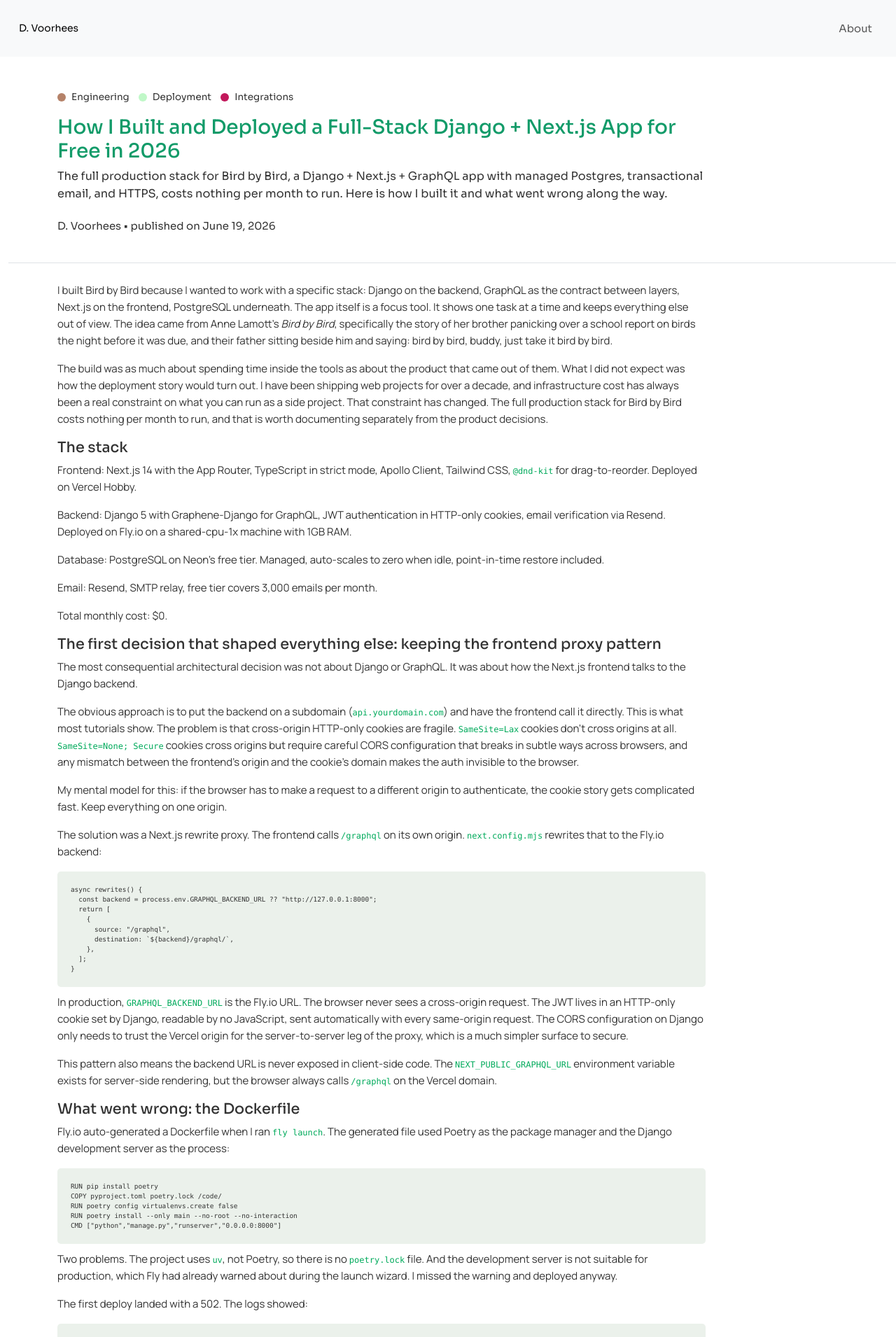
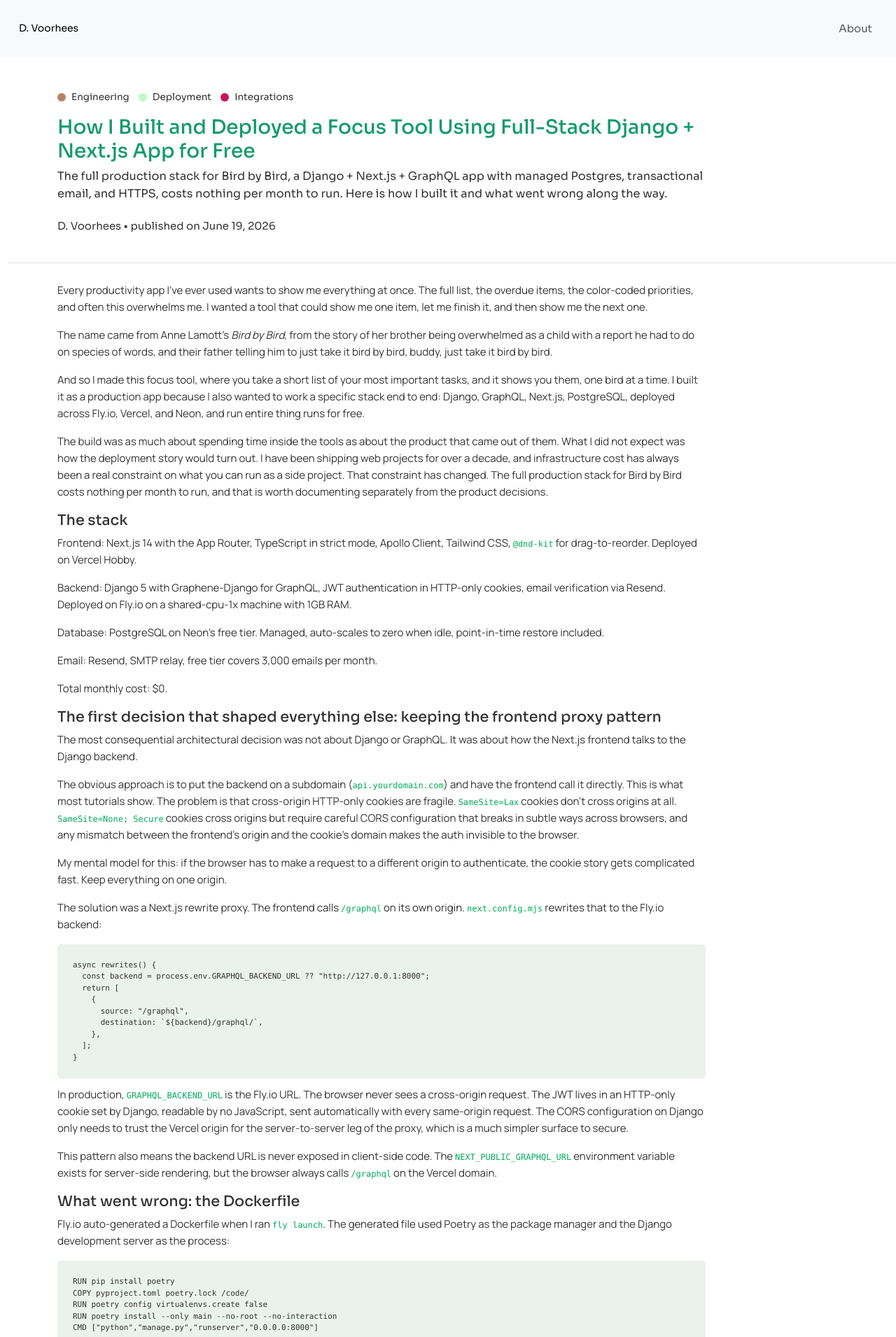
Before and after one commit to d-voorhees/dvoorhees.github.io, a Jekyll site: the page built from _posts/2026-06-19-how-i-built-a-full-stack-django-nextjs-app-and-deployed-it-free.md, in a window 1280 px wide. Shown: the top 1910 px of the page at 70% size. Built offline with Jekyll 4.4.1, drawn with Linux system fonts in a browser that asks for light colours; nearby versions of some CDN libraries; a style sheet for code colours, icons or effects is not loaded; some of the changed text lies outside the part shown.

Commit message:
fixes to pre, edits to bird by bird post

```diff
--- a/_config.yml
+++ b/_config.yml
@@ -8,6 +8,10 @@ author: "D. Voorhees"
 twitter_username: "" # Add your Twitter handle without @ (e.g., "dvoorhees")
 social_image: "/assets/img/default-og.jpg" # Default Open Graph image
 css_version: 6 # Bump this whenever styles.css changes, to bust browser cache
+
+kramdown:
+  syntax_highlighter_opts:
+    disable: true
 
 defaults:
   - scope:
--- a/_posts/2026-06-19-how-i-built-a-full-stack-django-nextjs-app-and-deployed-it-free.md
+++ b/_posts/2026-06-19-how-i-built-a-full-stack-django-nextjs-app-and-deployed-it-free.md
@@ -1,14 +1,18 @@
 ---
 date: 2026-06-19
 layout: post
-title: "How I Built and Deployed a Full-Stack Django + Next.js App for Free in 2026"
+title: "How I Built and Deployed a Focus Tool Using Full-Stack Django + Next.js App for Free"
 introduction: "The full production stack for Bird by Bird, a Django + Next.js + GraphQL app with managed Postgres, transactional email, and HTTPS, costs nothing per month to run. Here is how I built it and what went wrong along the way."
 seo_title: "How I Built and Deployed a Full-Stack Django + Next.js App for Free in 2026"
 seo_description: "How I built and deployed Bird by Bird, a full-stack Django + Next.js + GraphQL app, for $0/month using Fly.io, Neon, Vercel, and Resend."
 categories: ["engineering", "deployment", "integrations"]
 ---
 
-I built Bird by Bird because I wanted to work with a specific stack: Django on the backend, GraphQL as the contract between layers, Next.js on the frontend, PostgreSQL underneath. The app itself is a focus tool. It shows one task at a time and keeps everything else out of view. The idea came from Anne Lamott's *Bird by Bird*, specifically the story of her brother panicking over a school report on birds the night before it was due, and their father sitting beside him and saying: bird by bird, buddy, just take it bird by bird.
+Every productivity app I've ever used wants to show me everything at once. The full list, the overdue items, the color-coded priorities, and often this overwhelms me. I wanted a tool that  could show me one item, let me finish it, and then show me the next one.
+
+The name came from Anne Lamott's *Bird by Bird*, from the story of her brother being overwhelmed as a child with a report he had to do on species of words, and their father telling him to just take it bird by bird, buddy, just take it bird by bird.
+
+And so I made this focus tool, where you take a short list of your most important tasks, and it shows you them, one bird at a time. I built it as a production app because I also wanted to work a specific stack end to end: Django, GraphQL, Next.js, PostgreSQL, deployed across Fly.io, Vercel, and Neon, and run entire thing runs for free.
 
 The build was as much about spending time inside the tools as about the product that came out of them. What I did not expect was how the deployment story would turn out. I have been shipping web projects for over a decade, and infrastructure cost has always been a real constraint on what you can run as a side project. That constraint has changed. The full production stack for Bird by Bird costs nothing per month to run, and that is worth documenting separately from the product decisions.
 
--- a/assets/css/styles.css
+++ b/assets/css/styles.css
@@ -142,7 +142,7 @@ pre {
   margin-top: 1em;
   margin-bottom: 1em;
   overflow: unset;
-  font-size: 0.7em;
+  font-size: 11px;
   background: #ebf1eb;
   border-radius: 5px;
   padding: 2em;
```
